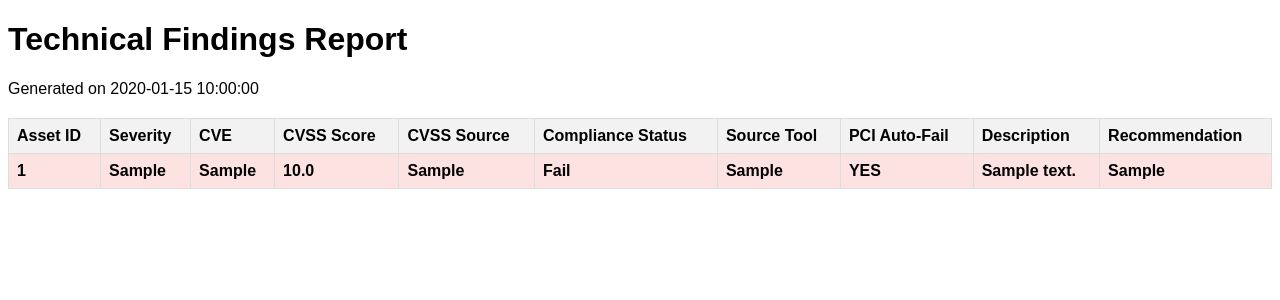
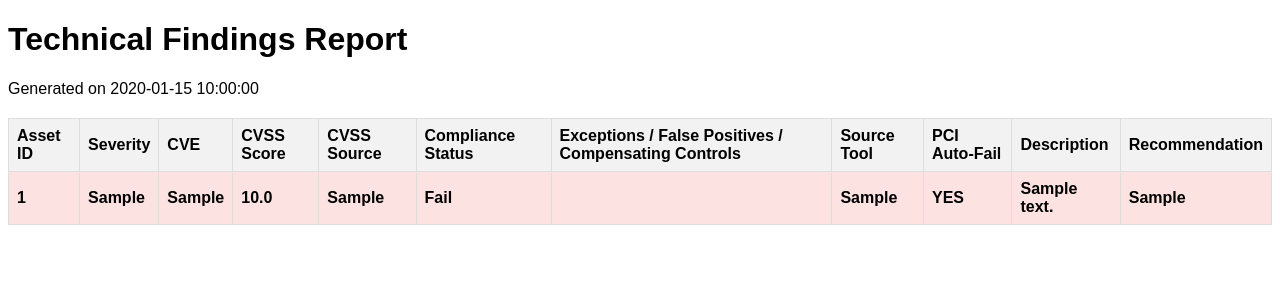
Before and after one commit to shagunchaudhary794/scanner, a Flask app: template templates/findings_pdf.html in a window 1280 px wide. Shown: the top 300 px of the page. Run offline with Flask 3, Linux system fonts and the light colour scheme; the template is opened without the code that fills it: values that come from a table or form of the project are taken from there, others are empty; tables that the repository leaves empty hold one stand-in row (values such as "Sample post").

Commit message:
Update findings_pdf.html

```diff
--- a/templates/findings_pdf.html
+++ b/templates/findings_pdf.html
@@ -22,6 +22,7 @@
                 <th>CVSS Score</th>
                 <th>CVSS Source</th>
                 <th>Compliance Status</th>
+                <th>Exceptions / False Positives / Compensating Controls</th>
                 <th>Source Tool</th>
                 <th>PCI Auto-Fail</th>
                 <th>Description</th>
@@ -30,13 +31,14 @@
         </thead>
         <tbody>
             {% for finding in findings %}
-            <tr class="{{ 'auto-fail' if finding.is_auto_fail else '' }}">
+            <tr class="{{ 'auto-fail' if finding.is_auto_fail and not finding.approved_dispute else '' }}">
                 <td>{{ finding.asset_id }}</td>
                 <td>{{ finding.severity }}</td>
                 <td>{{ finding.cve }}</td>
                 <td>{{ '%.1f'|format(finding.cvss_score) if finding.cvss_score is not none else 'N/A' }}</td>
                 <td>{{ finding.cvss_source or 'N/A' }}</td>
-                <td>{{ finding.compliance_status }}</td>
+                <td>{{ finding.effective_status }}</td>
+                <td>{{ finding.exception_note }}</td>
                 <td>{{ finding.source_tool }}</td>
                 <td>{{ 'YES' if finding.is_auto_fail else 'No' }}</td>
                 <td>{{ finding.description }}</td>
```
